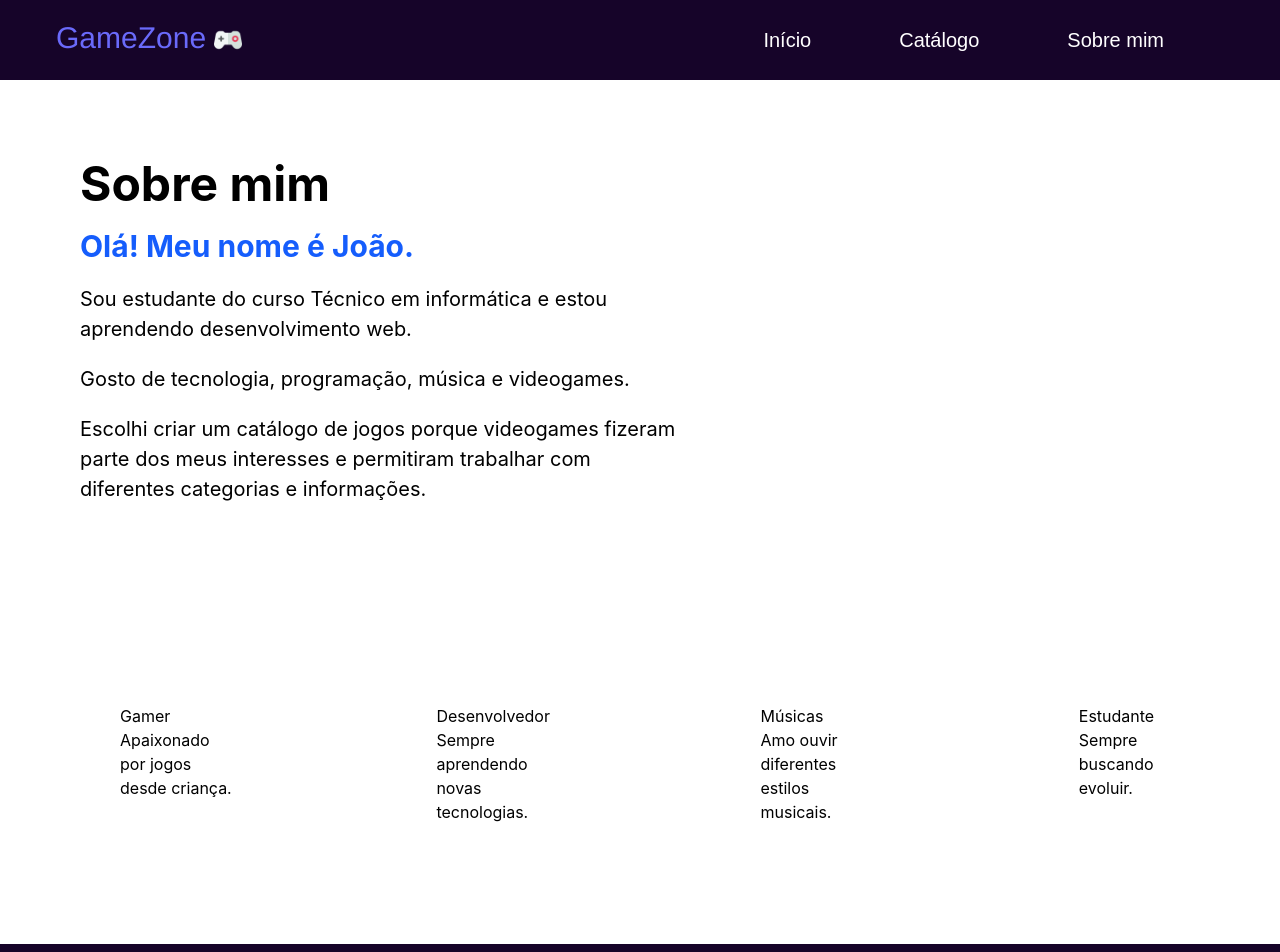
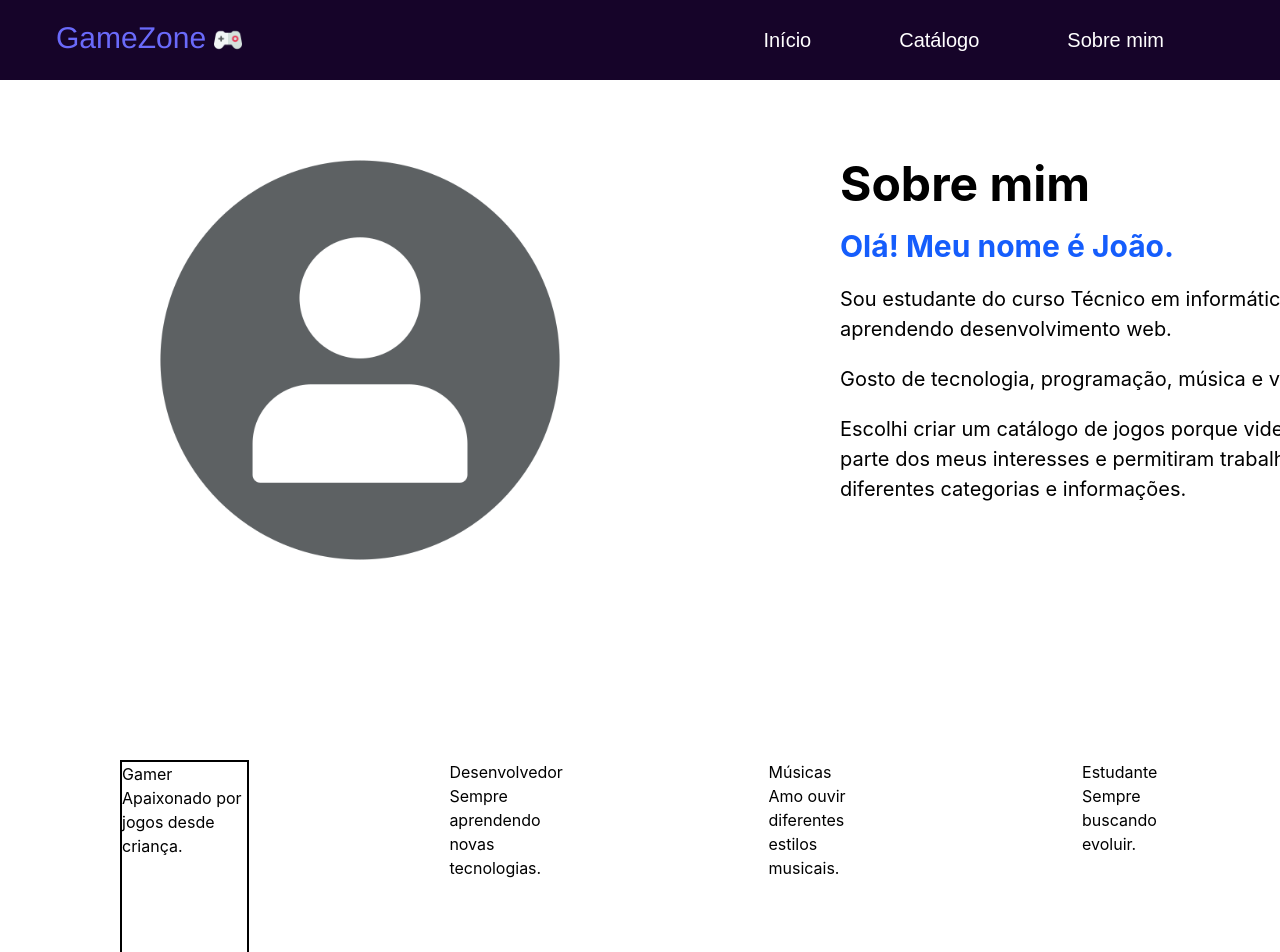
Before and after one commit to Mauro-Alexandre/React, a React (Vite) app in the folder Atividade/frontend/frontend/: page /perfil in a window 1280 px wide. Shown: the top 952 px of the page. Built offline with nearby package versions, Linux system fonts and the light colour scheme.

Commit message:
atividade

```diff
--- a/Atividade/frontend/frontend/src/assets/perfil.tsx
+++ b/Atividade/frontend/frontend/src/assets/perfil.tsx
@@ -6,8 +6,8 @@ function Perfil()
     return (
         <main>
             <Header/>
-            <div className="flex p-20">
-                <img src="" alt="" />
+            <div className="flex p-20 gap-70">
+                <img src="./src/assets/foto.png" alt="foto de perfil" className="h-100 ml-20"/>
 
                 <div>
                     <h1 className="font-bold text-5xl mb-5">Sobre mim</h1>
@@ -25,7 +25,7 @@ function Perfil()
             </div>
 
             <div className="flex gap-50 m-15 p-15">
-                <div className="">
+                <div className="border-2 w-80 h-50">
                     <img src="" alt="" />
                     <h2>Gamer</h2>
 
```
Also changed, not shown: Atividade/frontend/frontend/src/assets/foto.png (added).
